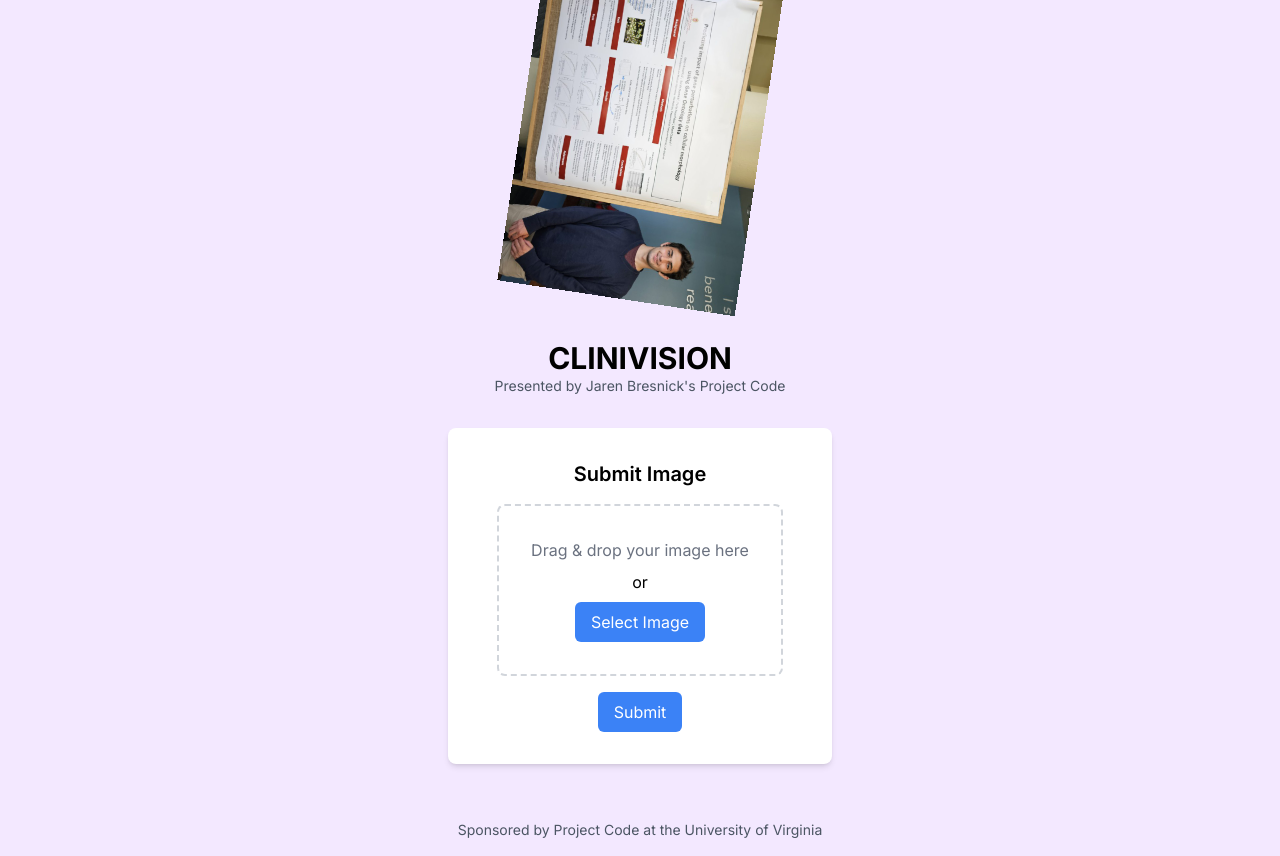
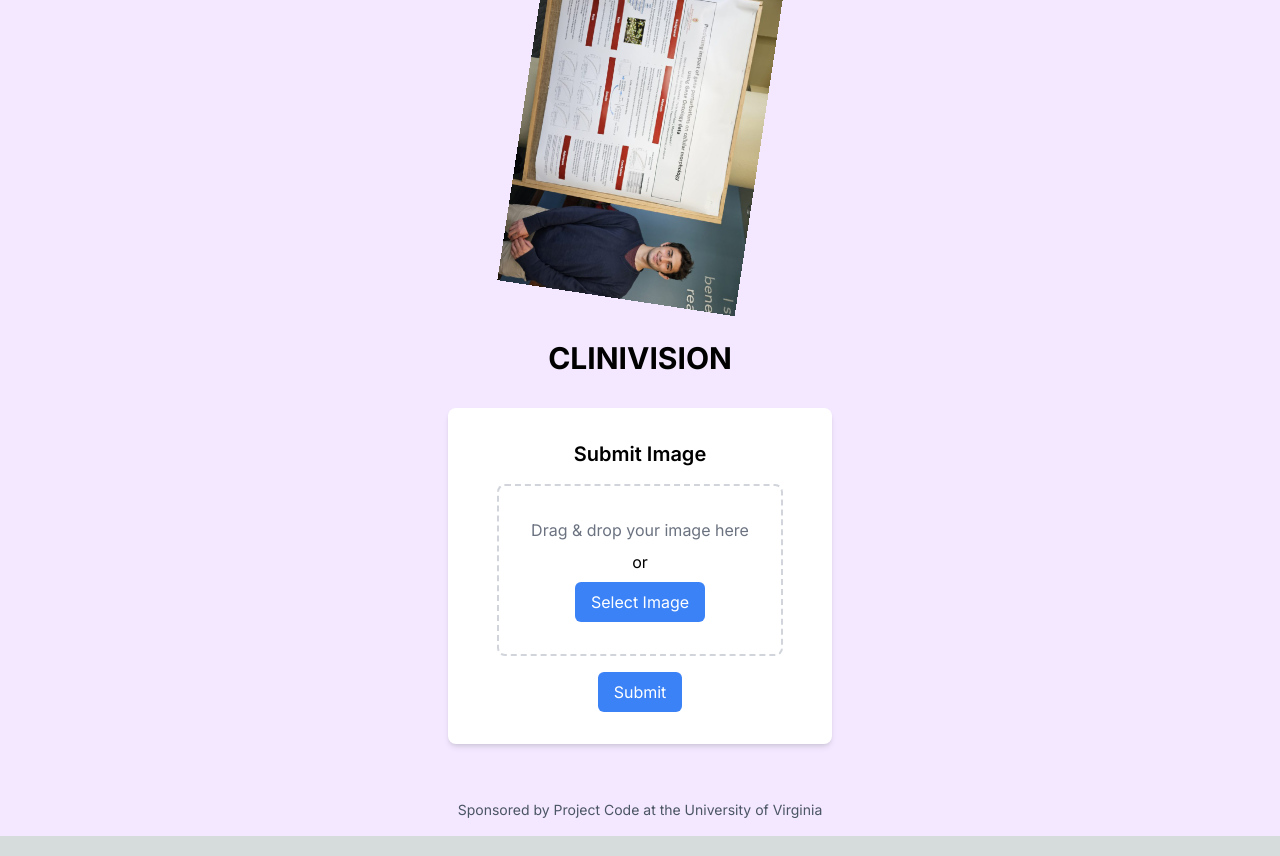
Before and after one commit to Project-Code-UVA/CliniVision, a Next.js app in the folder frontend-clinivision/: page / in a window 1280 px wide. Built offline with nearby package versions, Linux system fonts and the light colour scheme.

Commit message:
updated header

```diff
--- a/frontend-clinivision/src/app/page.tsx
+++ b/frontend-clinivision/src/app/page.tsx
@@ -19,7 +19,6 @@
       <img src='jaren.jpg' className="App-logo mb-20 mt-5" alt="logo" />
       <header className="text-center mb-8">
         <h1 className="text-3xl font-bold">CLINIVISION</h1>
-        <p className="text-sm text-gray-600">Presented by Jaren Bresnick's Project Code</p>
       </header>
 
       <div className="w-96 bg-white shadow-md rounded-lg overflow-hidden mb-10">
```
